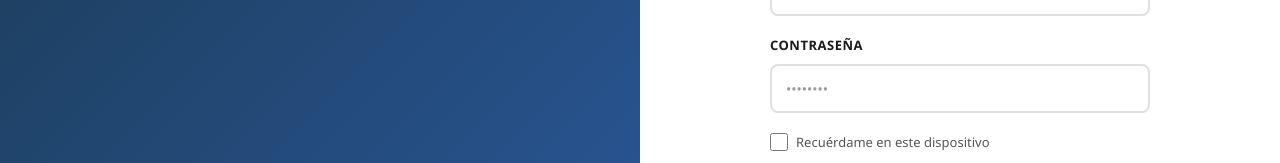
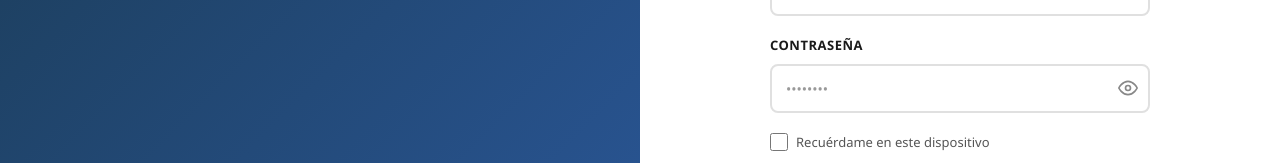
Before and after one commit to JeremyGp/StudyGo_f, a React (Vite) app: page / in a window 1280 px wide. Shown: the part 318-481 px from the top of the page. Built offline with nearby package versions, Linux system fonts and the light colour scheme; no server answers.

Commit message:
boton de ojo para mostrar y ocultar contrasena

```diff
--- a/src/pages/Acceso/Login.css
+++ b/src/pages/Acceso/Login.css
@@ -280,7 +280,42 @@
 .form-input::placeholder {
   color: #999;
 }
+/* ============================================
+   PASSWORD TOGGLE (NUEVO)
+   ============================================ */
 
+.password-input-wrapper {
+  position: relative;
+  display: flex;
+  align-items: center;
+}
+
+.password-input-wrapper .form-input {
+  padding-right: 45px; /* Deja espacio para el botón del ojito para que el texto no lo pise */
+}
+
+.password-toggle-btn {
+  position: absolute;
+  right: 12px;
+  background: transparent;
+  border: none;
+  color: #888888; /* Color gris profesional para el ícono */
+  cursor: pointer;
+  display: flex;
+  align-items: center;
+  justify-content: center;
+  padding: 0;
+  transition: color 0.2s ease, transform 0.2s ease;
+}
+
+.password-toggle-btn:hover {
+  color: #667eea; /* Toma el color de tu tema (morado/azul) al pasar el mouse */
+  transform: scale(1.05);
+}
+
+.password-toggle-btn:focus {
+  outline: none;
+}
 /* Remember Me Checkbox */
 .form-remember {
   display: flex;
--- a/src/pages/Acceso/Login.jsx
+++ b/src/pages/Acceso/Login.jsx
@@ -9,6 +9,7 @@
   const [email, setEmail] = useState("");
   const [password, setPassword] = useState("");
   const [rememberMe, setRememberMe] = useState(false);
+  const [showPassword, setShowPassword] = useState(false); // NUEVO ESTADO
   const [error, setError] = useState("");
   const [loading, setLoading] = useState(false);
   const navigate = useNavigate();
@@ -150,11 +151,12 @@
               />
             </div>
 
-            {/* Password Input */}
+            {/* Password Input MODIFICADO CON SVG */}
             <div className="form-group">
               <label htmlFor="password">Contraseña</label>
+              <div className="password-input-wrapper">
                 <input
-                type="password"
+                  type={showPassword ? "text" : "password"}
                   id="password"
                   value={password}
                   onChange={(e) => setPassword(e.target.value)}
@@ -162,6 +164,27 @@
                   disabled={loading}
                   className="form-input"
                 />
+                <button
+                  type="button"
+                  className="password-toggle-btn"
+                  onClick={() => setShowPassword(!showPassword)}
+                  aria-label={showPassword ? "Ocultar contraseña" : "Mostrar contraseña"}
+                >
+                  {showPassword ? (
+                    /* Ícono de Ojo Tachado (Cerrado) */
+                    <svg xmlns="http://www.w3.org/2000/svg" width="20" height="20" viewBox="0 0 24 24" fill="none" stroke="currentColor" strokeWidth="2" strokeLinecap="round" strokeLinejoin="round">
+                      <path d="M17.94 17.94A10.07 10.07 0 0 1 12 20c-7 0-11-8-11-8a18.45 18.45 0 0 1 5.06-5.94M9.9 4.24A9.12 9.12 0 0 1 12 4c7 0 11 8 11 8a18.5 18.5 0 0 1-2.16 3.19m-6.72-1.07a3 3 0 1 1-4.24-4.24"></path>
+                      <line x1="1" y1="1" x2="23" y2="23"></line>
+                    </svg>
+                  ) : (
+                    /* Ícono de Ojo Abierto */
+                    <svg xmlns="http://www.w3.org/2000/svg" width="20" height="20" viewBox="0 0 24 24" fill="none" stroke="currentColor" strokeWidth="2" strokeLinecap="round" strokeLinejoin="round">
+                      <path d="M1 12s4-8 11-8 11 8 11 8-4 8-11 8-11-8-11-8z"></path>
+                      <circle cx="12" cy="12" r="3"></circle>
+                    </svg>
+                  )}
+                </button>
+              </div>
             </div>
 
             {/* Remember Me Checkbox */}
```
Lines whose indentation alone changed are shown as unchanged.
